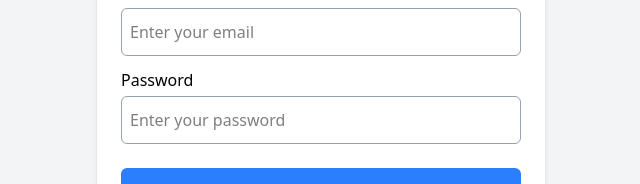
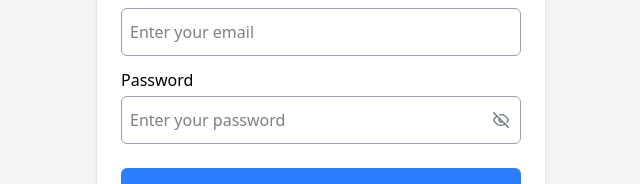
Before and after one commit to Aghakarim-23/blog-app-frontend, a Next.js app: page /register in a window 1280 px wide. Shown: the part 348-532 px from the top of the page, without its empty margins (319-959 px from the left). Built offline with nearby package versions, Linux system fonts and the light colour scheme.

Commit message:
update UI to password input

```diff
--- a/package.json
+++ b/package.json
@@ -11,7 +11,8 @@
   "dependencies": {
     "next": "16.1.1",
     "react": "19.2.3",
-    "react-dom": "19.2.3"
+    "react-dom": "19.2.3",
+    "react-icons": "^5.5.0"
   },
   "devDependencies": {
     "@tailwindcss/postcss": "^4",
--- a/src/pages/login.jsx
+++ b/src/pages/login.jsx
@@ -1,11 +1,16 @@
 import Link from "next/link";
 import { useState } from "react";
+import { FiEye, FiEyeOff } from "react-icons/fi";
+
 
 export default function Login() {
   const [formData, setFormData] = useState({
     email: "",
     password: "",
   });
+
+  const [ showPassword, setShowPassword ] = useState(false);
+
 
   const handleChange = (e) => {
     const { name, value } = e.target;
@@ -45,12 +50,12 @@ export default function Login() {
             />
           </div>
 
-          <div>
+          <div className="relative">
             <label htmlFor="password" className="block mb-1">
               Password
             </label>
             <input
-              type="password"
+              type={`${showPassword ? "text" : "password"}`}
               name="password"
               id="password"
               placeholder="Enter your password"
@@ -59,6 +64,11 @@ export default function Login() {
               required
               onChange={handleChange}
             />
+            <button type="button" className="absolute top-11 right-3 text-gray-500 cursor-pointer hover:text-gray-600 transition"
+              onClick={() => setShowPassword(prev => !prev)}
+            >
+              {showPassword ? <FiEye/> : <FiEyeOff/> }
+            </button>
           </div>
 
           <div className="my-3">
--- a/src/pages/register.jsx
+++ b/src/pages/register.jsx
@@ -1,5 +1,6 @@
 import Link from "next/link";
 import { useState } from "react";
+import { FiEye, FiEyeOff } from "react-icons/fi";
 
 export default function Register() {
   const [formData, setFormData] = useState({
@@ -7,6 +8,9 @@ export default function Register() {
     email: "",
     password: "",
   });
+
+  const [ showPassword, setShowPassword ] = useState(false);
+
 
   const handleChange = (e) => {
     const { name, value } = e.target;
@@ -60,12 +64,12 @@ export default function Register() {
             />
           </div>
 
-          <div>
+          <div className="relative">
             <label htmlFor="password" className="block mb-1">
               Password
             </label>
             <input
-              type="password"
+              type={`${showPassword ? "text" : "password"}`}
               name="password"
               id="password"
               placeholder="Enter your password"
@@ -73,6 +77,11 @@ export default function Register() {
               onChange={handleChange}
               value={formData.password}
             />
+            <button className="absolute top-11 right-3 text-gray-500 cursor-pointer hover:text-gray-600 transition"
+              onClick={() => setShowPassword(prev => !prev)}
+            >
+              {showPassword ? <FiEye/> : <FiEyeOff/>}
+            </button>
           </div>
 
           <div className="my-3">
```
Also changed, not shown: 1 other file (tests, documents, lock files or other folders).
